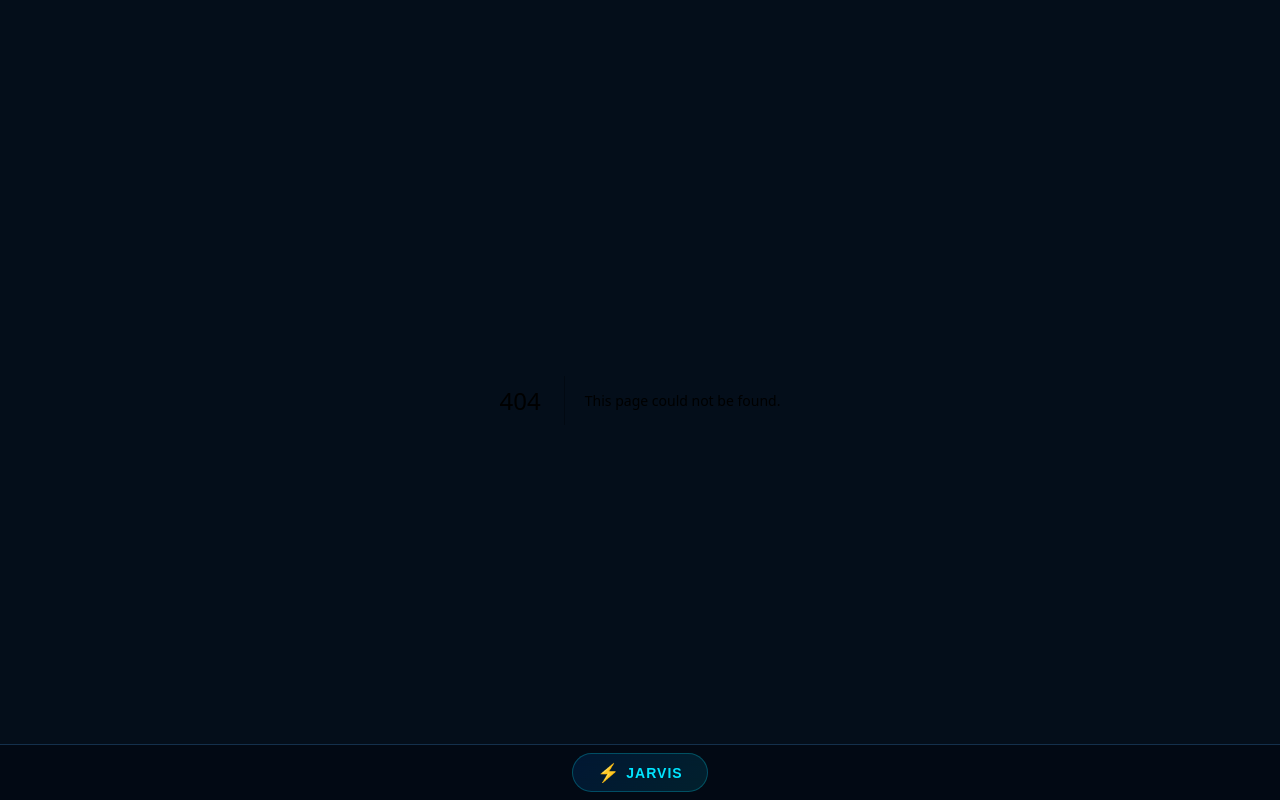
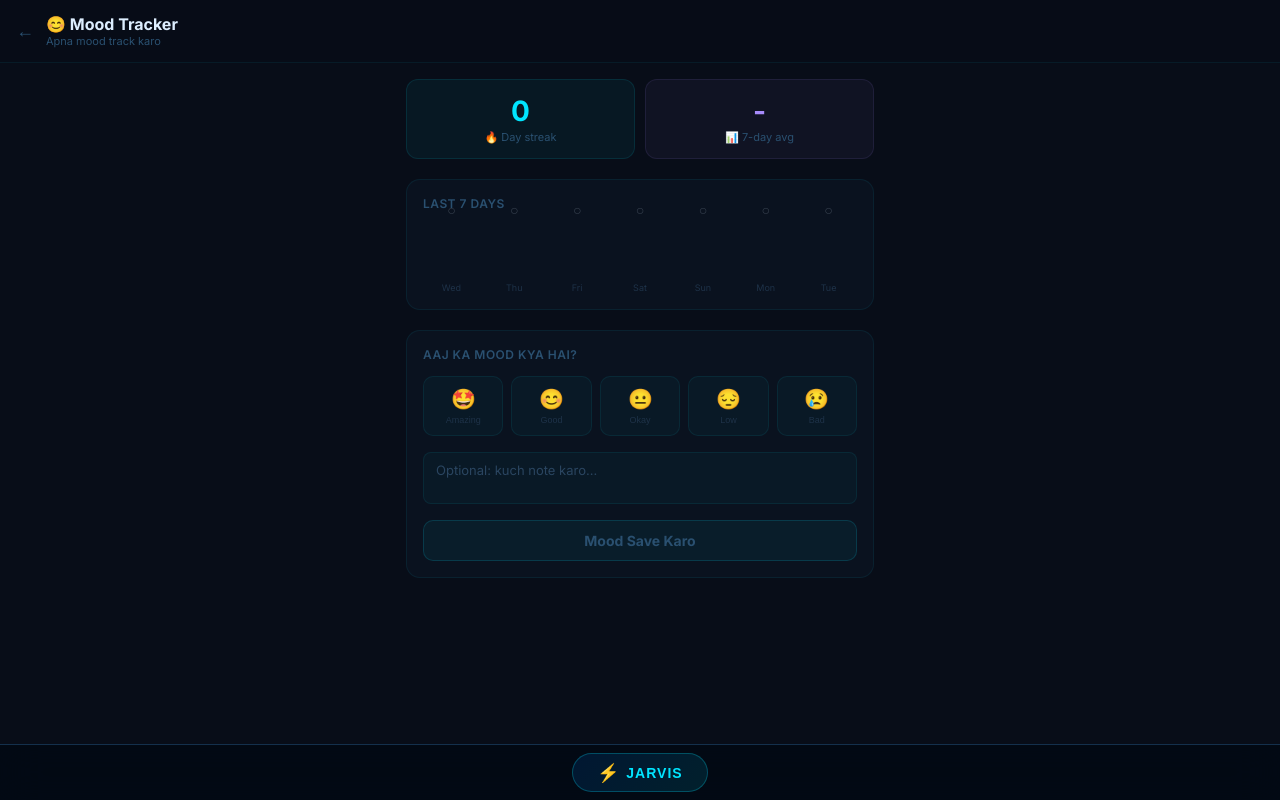
Before and after one commit to prashant998132-cpu/Apple, a Next.js app: page /mood in a window 1280 px wide. Before the commit this address had no page. Built offline with nearby package versions, Linux system fonts and the light colour scheme.

Commit message:
upgrade: add app/mood/page.tsx [JARVIS v11]

```diff
--- /dev/null
+++ b/app/mood/page.tsx
@@ -0,0 +1,170 @@
+'use client'
+import { useState, useEffect } from 'react'
+import Link from 'next/link'
+
+type MoodEntry = { date: string; mood: number; label: string; emoji: string; note: string }
+
+const MOODS = [
+  { val: 5, emoji: '🤩', label: 'Amazing',  color: '#fbbf24' },
+  { val: 4, emoji: '😊', label: 'Good',     color: '#34d399' },
+  { val: 3, emoji: '😐', label: 'Okay',     color: '#60a5fa' },
+  { val: 2, emoji: '😔', label: 'Low',      color: '#a78bfa' },
+  { val: 1, emoji: '😢', label: 'Bad',      color: '#f87171' },
+]
+
+const KEY = 'jarvis_mood_v1'
+
+function loadEntries(): MoodEntry[] {
+  try { return JSON.parse(localStorage.getItem(KEY) || '[]') } catch { return [] }
+}
+function saveEntries(e: MoodEntry[]) {
+  try { localStorage.setItem(KEY, JSON.stringify(e.slice(-90))) } catch {}
+}
+function today() { return new Date().toISOString().slice(0, 10) }
+
+function getStreak(entries: MoodEntry[]): number {
+  if (!entries.length) return 0
+  let streak = 0
+  const today_d = new Date(today())
+  for (let i = 0; i < 90; i++) {
+    const d = new Date(today_d); d.setDate(d.getDate() - i)
+    const ds = d.toISOString().slice(0, 10)
+    if (entries.find(e => e.date === ds)) streak++
+    else if (i > 0) break
+  }
+  return streak
+}
+
+export default function MoodPage() {
+  const [entries, setEntries] = useState<MoodEntry[]>([])
+  const [selected, setSelected] = useState<number | null>(null)
+  const [note, setNote] = useState('')
+  const [saved, setSaved] = useState(false)
+
+  useEffect(() => {
+    const e = loadEntries()
+    setEntries(e)
+    const todayEntry = e.find(x => x.date === today())
+    if (todayEntry) { setSelected(todayEntry.mood); setNote(todayEntry.note); setSaved(true) }
+  }, [])
+
+  function save() {
+    if (!selected) return
+    const mood = MOODS.find(m => m.val === selected)!
+    const newEntry: MoodEntry = { date: today(), mood: selected, label: mood.label, emoji: mood.emoji, note }
+    const filtered = entries.filter(e => e.date !== today())
+    const updated = [...filtered, newEntry].sort((a, b) => a.date.localeCompare(b.date))
+    setEntries(updated)
+    saveEntries(updated)
+    setSaved(true)
+  }
+
+  // Last 7 days for chart
+  const last7 = Array.from({ length: 7 }, (_, i) => {
+    const d = new Date(); d.setDate(d.getDate() - (6 - i))
+    const ds = d.toISOString().slice(0, 10)
+    const entry = entries.find(e => e.date === ds)
+    return { date: ds, day: d.toLocaleDateString('en', { weekday: 'short' }), entry }
+  })
+
+  const streak = getStreak(entries)
+  const avgMood = entries.length > 0 ? (entries.slice(-7).reduce((s, e) => s + e.mood, 0) / Math.min(entries.slice(-7).length, 7)).toFixed(1) : '-'
+
+  return (
+    <div style={{ minHeight: '100vh', background: 'var(--bg-base)', color: 'var(--text-primary)', fontFamily: "'Inter', sans-serif", padding: '0 0 80px' }}>
+      <style>{`* { box-sizing: border-box } @keyframes fadeUp { from{opacity:0;transform:translateY(8px)} to{opacity:1;transform:translateY(0)} }`}</style>
+
+      {/* Header */}
+      <div style={{ background: 'rgba(8,13,24,0.95)', borderBottom: '1px solid rgba(0,229,255,0.07)', padding: '14px 16px', display: 'flex', alignItems: 'center', gap: '12px', backdropFilter: 'blur(12px)', position: 'sticky', top: 0, zIndex: 10 }}>
+        <Link href="/" style={{ color: '#2a5070', fontSize: '18px', textDecoration: 'none', lineHeight: 1 }}>←</Link>
+        <div>
+          <div style={{ fontSize: '16px', fontWeight: 700, color: '#ddeeff' }}>😊 Mood Tracker</div>
+          <div style={{ fontSize: '11px', color: '#2a5070' }}>Apna mood track karo</div>
+        </div>
+      </div>
+
+      <div style={{ maxWidth: '500px', margin: '0 auto', padding: '16px' }}>
+        {/* Stats */}
+        <div style={{ display: 'grid', gridTemplateColumns: '1fr 1fr', gap: '10px', marginBottom: '20px', animation: 'fadeUp 0.2s ease' }}>
+          <div style={{ background: 'rgba(0,229,255,0.05)', border: '1px solid rgba(0,229,255,0.1)', borderRadius: '12px', padding: '14px', textAlign: 'center' }}>
+            <div style={{ fontSize: '28px', fontWeight: 800, color: '#00e5ff' }}>{streak}</div>
+            <div style={{ fontSize: '11px', color: '#2a5070', marginTop: '2px' }}>🔥 Day streak</div>
+          </div>
+          <div style={{ background: 'rgba(167,139,250,0.05)', border: '1px solid rgba(167,139,250,0.1)', borderRadius: '12px', padding: '14px', textAlign: 'center' }}>
+            <div style={{ fontSize: '28px', fontWeight: 800, color: '#a78bfa' }}>{avgMood}</div>
+            <div style={{ fontSize: '11px', color: '#2a5070', marginTop: '2px' }}>📊 7-day avg</div>
+          </div>
+        </div>
+
+        {/* 7-day chart */}
+        <div style={{ background: 'rgba(12,20,34,0.8)', border: '1px solid rgba(0,229,255,0.07)', borderRadius: '14px', padding: '16px', marginBottom: '20px' }}>
+          <div style={{ fontSize: '12px', color: '#2a5070', marginBottom: '12px', fontWeight: 600, letterSpacing: '0.5px' }}>LAST 7 DAYS</div>
+          <div style={{ display: 'flex', gap: '6px', alignItems: 'flex-end', height: '70px' }}>
+            {last7.map(({ day, entry }) => {
+              const mood = MOODS.find(m => m.val === entry?.mood)
+              const h = entry ? (entry.mood / 5) * 56 : 0
+              return (
+                <div key={day} style={{ flex: 1, display: 'flex', flexDirection: 'column', alignItems: 'center', gap: '4px' }}>
+                  <div style={{ fontSize: '14px', opacity: entry ? 1 : 0.2 }}>{mood?.emoji || '○'}</div>
+                  <div style={{ width: '100%', height: '56px', display: 'flex', alignItems: 'flex-end' }}>
+                    <div style={{ width: '100%', height: h + 'px', background: mood ? mood.color + '55' : 'rgba(255,255,255,0.05)', borderRadius: '4px 4px 0 0', border: h > 0 ? `1px solid ${mood?.color}44` : 'none', transition: 'height 0.4s ease' }} />
+                  </div>
+                  <div style={{ fontSize: '9px', color: '#1e3248' }}>{day}</div>
+                </div>
+              )
+            })}
+          </div>
+        </div>
+
+        {/* Today's mood */}
+        <div style={{ background: 'rgba(12,20,34,0.8)', border: '1px solid rgba(0,229,255,0.07)', borderRadius: '14px', padding: '16px', marginBottom: '16px' }}>
+          <div style={{ fontSize: '12px', color: '#2a5070', marginBottom: '14px', fontWeight: 600, letterSpacing: '0.5px' }}>
+            {saved ? `✓ AAJ KA MOOD (${new Date().toLocaleDateString('hi-IN')})` : 'AAJ KA MOOD KYA HAI?'}
+          </div>
+          <div style={{ display: 'flex', gap: '8px', marginBottom: '16px' }}>
+            {MOODS.map(m => (
+              <button key={m.val} onClick={() => { setSelected(m.val); setSaved(false) }}
+                style={{ flex: 1, padding: '10px 0', background: selected === m.val ? m.color + '18' : 'rgba(0,229,255,0.03)', border: '1px solid', borderColor: selected === m.val ? m.color + '55' : 'rgba(0,229,255,0.08)', borderRadius: '10px', cursor: 'pointer', fontSize: '20px', display: 'flex', flexDirection: 'column', alignItems: 'center', gap: '4px', transition: 'all 0.15s', transform: selected === m.val ? 'scale(1.08)' : 'scale(1)' }}>
+                {m.emoji}
+                <span style={{ fontSize: '9px', color: selected === m.val ? m.color : '#1e3248', fontWeight: selected === m.val ? 700 : 400 }}>{m.label}</span>
+              </button>
+            ))}
+          </div>
+
+          <textarea
+            value={note}
+            onChange={e => { setNote(e.target.value); setSaved(false) }}
+            placeholder="Optional: kuch note karo..."
+            rows={2}
+            style={{ width: '100%', background: 'rgba(0,229,255,0.03)', border: '1px solid rgba(0,229,255,0.08)', borderRadius: '8px', color: '#8ab0c8', padding: '9px 12px', fontSize: '13px', outline: 'none', resize: 'none', fontFamily: 'inherit', marginBottom: '12px' }}
+          />
+
+          <button onClick={save} disabled={!selected}
+            style={{ width: '100%', background: selected && !saved ? 'linear-gradient(135deg, #0077ff, #00e5ff)' : saved ? 'rgba(52,211,153,0.15)' : 'rgba(0,229,255,0.05)', border: '1px solid', borderColor: saved ? 'rgba(52,211,153,0.3)' : 'rgba(0,229,255,0.15)', borderRadius: '10px', color: selected && !saved ? '#000' : saved ? '#34d399' : '#2a5070', padding: '11px', fontSize: '14px', fontWeight: 700, cursor: selected ? 'pointer' : 'not-allowed', transition: 'all 0.15s', fontFamily: 'inherit' }}>
+            {saved ? '✓ Saved!' : 'Mood Save Karo'}
+          </button>
+        </div>
+
+        {/* History */}
+        {entries.length > 0 && (
+          <div style={{ background: 'rgba(12,20,34,0.8)', border: '1px solid rgba(0,229,255,0.07)', borderRadius: '14px', padding: '16px' }}>
+            <div style={{ fontSize: '12px', color: '#2a5070', marginBottom: '12px', fontWeight: 600, letterSpacing: '0.5px' }}>RECENT HISTORY</div>
+            {entries.slice(-10).reverse().map(e => {
+              const mood = MOODS.find(m => m.val === e.mood)!
+              return (
+                <div key={e.date} style={{ display: 'flex', alignItems: 'center', gap: '10px', padding: '8px 0', borderBottom: '1px solid rgba(255,255,255,0.03)' }}>
+                  <span style={{ fontSize: '20px' }}>{mood.emoji}</span>
+                  <div style={{ flex: 1 }}>
+                    <div style={{ fontSize: '13px', color: mood.color, fontWeight: 600 }}>{mood.label}</div>
+                    {e.note && <div style={{ fontSize: '11px', color: '#2a5070', marginTop: '1px' }}>{e.note}</div>}
+                  </div>
+                  <div style={{ fontSize: '11px', color: '#1e3248' }}>{new Date(e.date).toLocaleDateString('en', { day: 'numeric', month: 'short' })}</div>
+                </div>
+              )
+            })}
+          </div>
+        )}
+      </div>
+    </div>
+  )
+}
```
